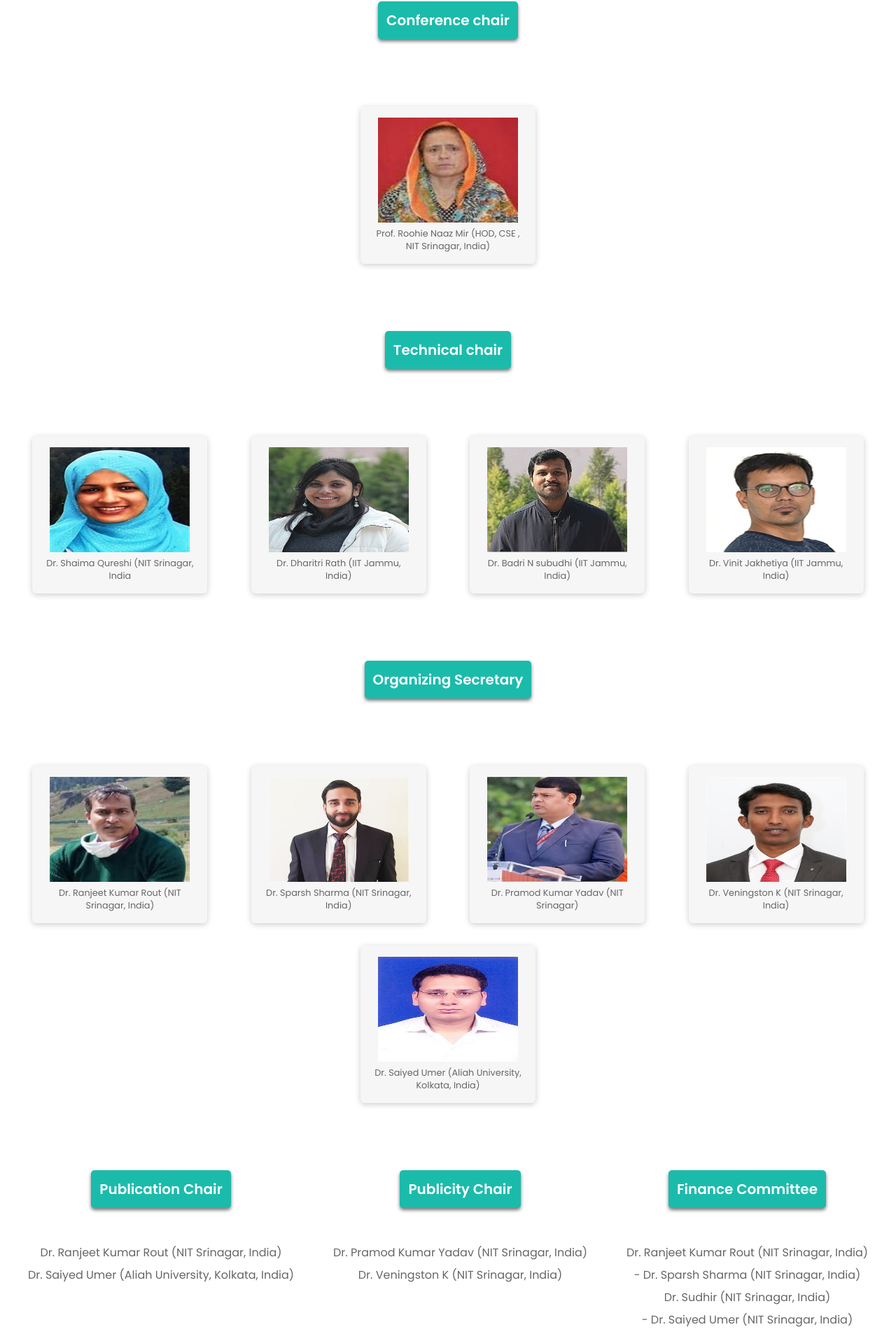
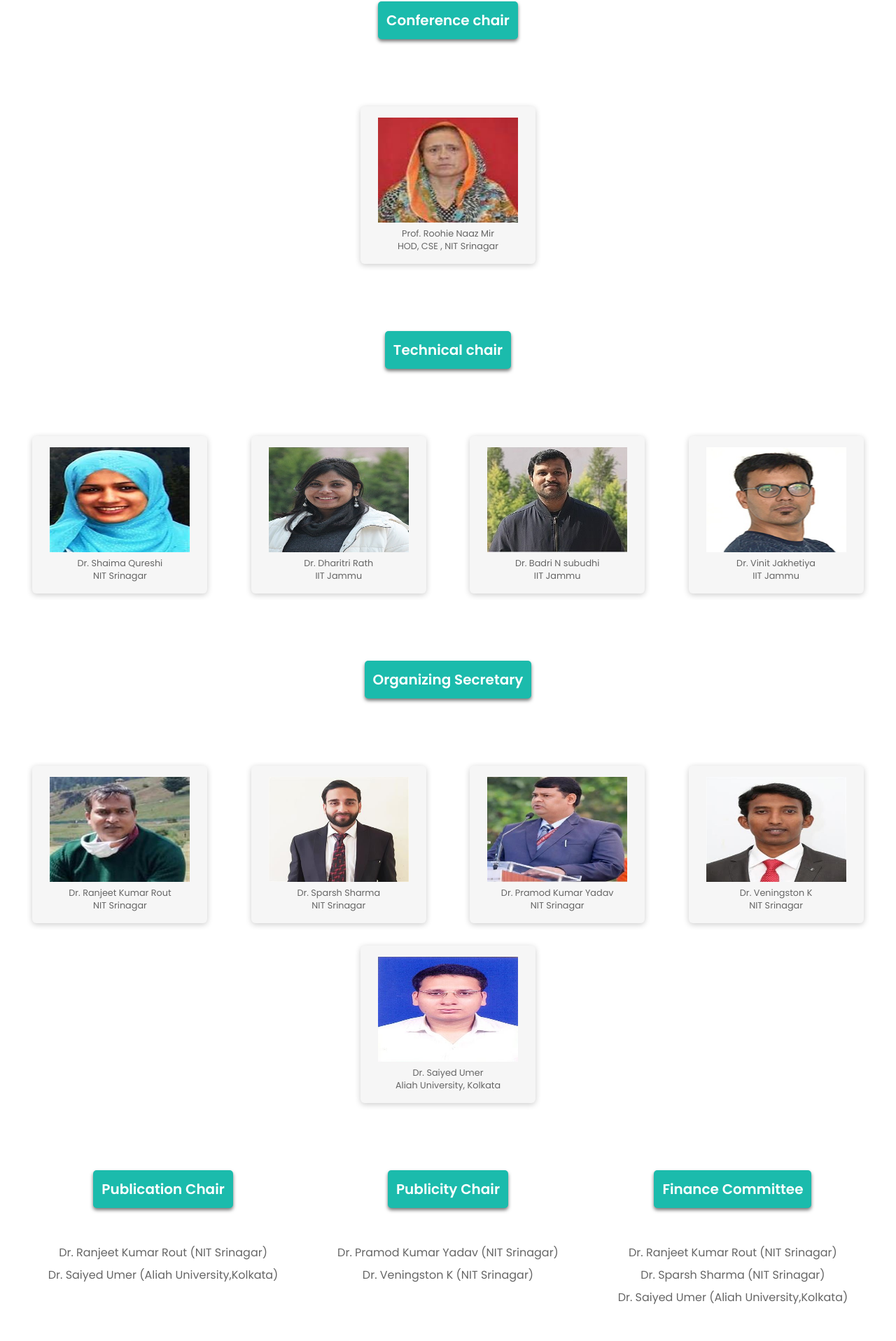
Before and after one commit to Zoyakhatry1/iconic_main, a React (Create React App) app: page /blog in a window 1280 px wide. Shown: the part 861-2777 px from the top of the page at 70% size. Built offline with nearby package versions, Linux system fonts and the light colour scheme; a web font is replaced by a local one.

Commit message:
Changes 5

```diff
--- a/src/components/Members2.jsx
+++ b/src/components/Members2.jsx
@@ -36,7 +36,7 @@ function Members2() {
               <img className={classes.img} src={dirimg} alt="" />
             </div>
             <p className={classes.name}>
-              Prof(Dr.) Rakesh Sehgal (Director, NIT Srinagar, India)
+              Prof(Dr.) Rakesh Sehgal <br /> Director, NIT Srinagar
             </p>
           </Card>
 
@@ -46,7 +46,8 @@ function Members2() {
             </div>
             <p className={classes.name}>
               {" "}
-              Prof(Dr.) Manoj Singh Gaur (Director, IIT Jammu, India)
+              Prof(Dr.) Manoj Singh Gaur <br />
+              Director, IIT Jammu
             </p>
           </Card>
         </div>
@@ -59,7 +60,7 @@ function Members2() {
               <img className={classes.img} src={hodimg} alt="" />
             </div>
             <p className={classes.name}>
-              Prof. Roohie Naaz Mir (HOD, CSE , NIT Srinagar, India)
+              Prof. Roohie Naaz Mir <br /> HOD, CSE , NIT Srinagar
             </p>
           </Card>
         </div>
@@ -73,21 +74,23 @@ function Members2() {
               <img className={classes.img} src={tech1} alt="" />
             </div>
             <p className={classes.name}>
-              Dr. Shaima Qureshi (NIT Srinagar, India
+              Dr. Shaima Qureshi <br /> NIT Srinagar
             </p>
           </Card>
           <Card>
             <div className={classes.container}>
               <img className={classes.img} src={tech2} alt="" />
             </div>
-            <p className={classes.name}>Dr. Dharitri Rath (IIT Jammu, India)</p>
+            <p className={classes.name}>
+              Dr. Dharitri Rath <br /> IIT Jammu
+            </p>
           </Card>
           <Card>
             <div className={classes.container}>
               <img className={classes.img} src={tech3} alt="" />
             </div>
             <p className={classes.name}>
-              Dr. Badri N subudhi (IIT Jammu, India)
+              Dr. Badri N subudhi <br /> IIT Jammu
             </p>
           </Card>
           <Card>
@@ -95,7 +98,7 @@ function Members2() {
               <img className={classes.img} src={tech4} alt="" />
             </div>
             <p className={classes.name}>
-              Dr. Vinit Jakhetiya (IIT Jammu, India)
+              Dr. Vinit Jakhetiya <br /> IIT Jammu
             </p>
           </Card>
         </div>
@@ -109,7 +112,7 @@ function Members2() {
               <img className={classes.img} src={org1} alt="" />
             </div>
             <p className={classes.name}>
-              Dr. Ranjeet Kumar Rout (NIT Srinagar, India)
+              Dr. Ranjeet Kumar Rout <br /> NIT Srinagar
             </p>
           </Card>
           <Card>
@@ -117,7 +120,7 @@ function Members2() {
               <img className={classes.img} src={org2} alt="" />
             </div>
             <p className={classes.name}>
-              Dr. Sparsh Sharma (NIT Srinagar, India)
+              Dr. Sparsh Sharma <br /> NIT Srinagar
             </p>
           </Card>
           <Card>
@@ -125,7 +128,7 @@ function Members2() {
               <img className={classes.img} src={org3} alt="" />
             </div>
             <p className={classes.name}>
-              Dr. Pramod Kumar Yadav (NIT Srinagar)
+              Dr. Pramod Kumar Yadav <br /> NIT Srinagar
             </p>
           </Card>
           <Card>
@@ -133,7 +136,7 @@ function Members2() {
               <img className={classes.img} src={org4} alt="" />
             </div>
             <p className={classes.name}>
-              Dr. Veningston K (NIT Srinagar, India)
+              Dr. Veningston K <br /> NIT Srinagar
             </p>
           </Card>
           <Card>
@@ -141,7 +144,7 @@ function Members2() {
               <img className={classes.img} src={org5} alt="" />
             </div>
             <p className={classes.name}>
-              Dr. Saiyed Umer (Aliah University, Kolkata, India)
+              Dr. Saiyed Umer <br /> Aliah University, Kolkata
             </p>
           </Card>
         </div>
@@ -156,10 +159,11 @@ function Members2() {
             <div className={classes.names}>
               <p className={classes.name2}>
                 {" "}
-                Dr. Ranjeet Kumar Rout (NIT Srinagar, India)
+                Dr. Ranjeet Kumar Rout (NIT Srinagar)
               </p>
               <p className={classes.name2}>
-                Dr. Saiyed Umer (Aliah University, Kolkata, India)
+                Dr. Saiyed Umer (Aliah University,Kolkata)
+                <br />
               </p>
             </div>
           </div>
@@ -171,11 +175,9 @@ function Members2() {
             <div className={classes.names}>
               <p className={classes.name2}>
                 {" "}
-                Dr. Pramod Kumar Yadav (NIT Srinagar, India)
+                Dr. Pramod Kumar Yadav (NIT Srinagar)
               </p>
-              <p className={classes.name2}>
-                Dr. Veningston K (NIT Srinagar, India)
-              </p>
+              <p className={classes.name2}>Dr. Veningston K (NIT Srinagar)</p>
             </div>
           </div>
 
@@ -188,17 +190,15 @@ function Members2() {
             <div className={classes.names}>
               <p className={classes.name2}>
                 {" "}
-                Dr. Ranjeet Kumar Rout (NIT Srinagar, India)
+                Dr. Ranjeet Kumar Rout (NIT Srinagar)
               </p>
+              <p className={classes.name2}>Dr. Sparsh Sharma (NIT Srinagar)</p>
               <p className={classes.name2}>
-                - Dr. Sparsh Sharma (NIT Srinagar, India)
-              </p>
-              <p className={classes.name2}>Dr. Sudhir (NIT Srinagar, India)</p>
-              <p className={classes.name2}>
-                - Dr. Saiyed Umer (NIT Srinagar, India)
+                Dr. Saiyed Umer (Aliah University,Kolkata){" "}
               </p>
             </div>
           </div>
+
           <div className={classes.flexfull}>
             <div>
               <div className={classes.buttonbox}>
```
